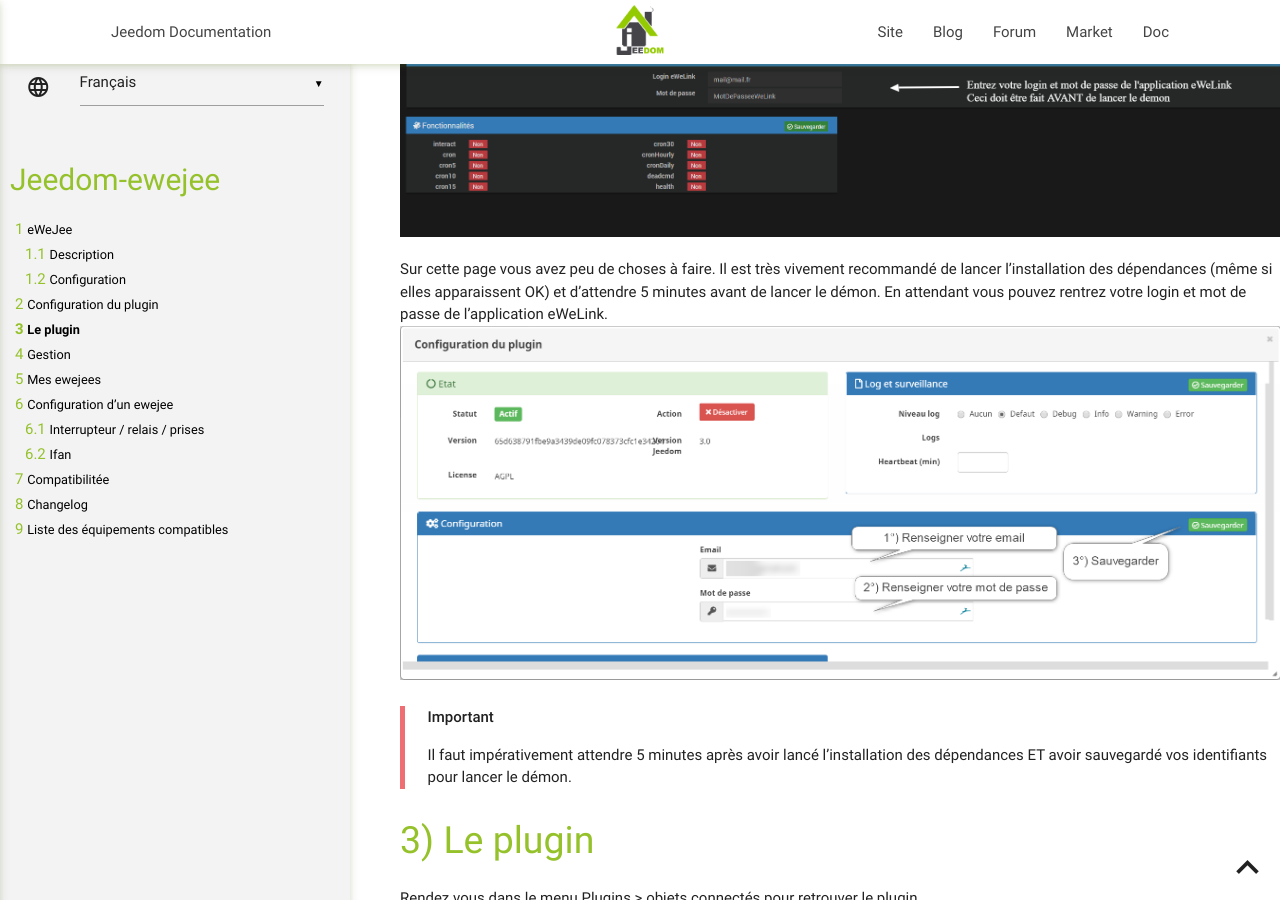
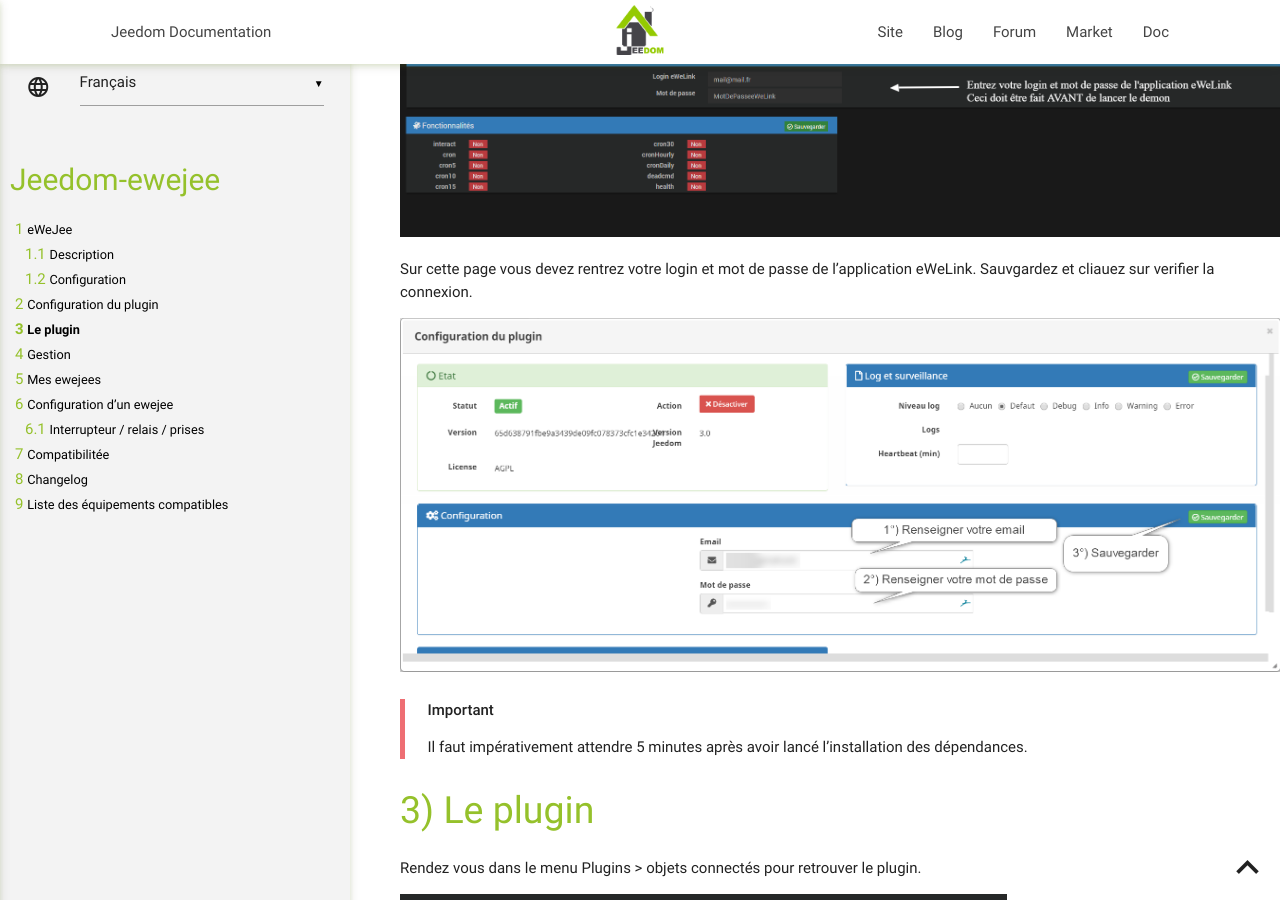
Before and after one commit to foulek57/jeedom-ewejee, a Jekyll site: the page built from docs/fr_FR/index.md, in a window 1280 px wide and 900 px high, scrolled down 1427 px. Built offline with Jekyll 4.4.1, drawn with Linux system fonts in a browser that asks for light colours; our own code applies the rules of GitHub Pages for plain Markdown files; some of the changed text lies outside the part shown.

Commit message:
Update index.md

```diff
--- a/docs/fr_FR/index.md
+++ b/docs/fr_FR/index.md
@@ -27,13 +27,14 @@ Suite à cela vous arriverez sur cette page :
 
 ![configuration](../images/configuration.png)
 
-Sur cette page vous avez peu de choses à faire. Il est très vivement recommandé de lancer l’installation des dépendances (même si elles apparaissent OK) et d’attendre 5 minutes avant de lancer le démon.
-En attendant vous pouvez rentrez votre login et mot de passe de l’application eWeLink.
+Sur cette page vous devez rentrez votre login et mot de passe de l’application eWeLink.
+Sauvgardez et cliauez sur verifier la connexion.
+
 ![login](../images/login.png)
 
 > **Important**
 >
-> Il faut impérativement attendre 5 minutes après avoir lancé l'installation des dépendances ET avoir sauvegardé vos identifiants pour lancer le démon.
+> Il faut impérativement attendre 5 minutes après avoir lancé l'installation des dépendances.
 
 Le plugin
 =========
@@ -90,23 +91,21 @@ Interrupteur / relais / prises
 Vous avez une commande action par « band » qui effectue un on s’il est éteint et un off s’il est allumé et un équipement info qui vous indique s'il est allumé ou éteint.
 Pour l'instant la mise a jour ne se fait que si ont appuie sur une commande action.
 Une mise a jour de l’état automatique sera mis en place plus tard.
+
+> **Info**
+> Il est normal de voir plusieurs channel et etat même si votre equipement n'a qu'un channel, car dans la synchronisation
+> on récupère tous les paramètres et sonoff a 4 paramètres même pour les equipements qui n'en ont qu'un seul.
+> Vous pouvez suprimmer ceux qui sont en trop.
+
 ![onglet_cmd_switch2](../images/onglet_cmd_switch2.png)
 
 Pour les relais utilisé en "contact sec", l'état de change pas car celui-ci envoi un "push" sur le relai.
-
-Si vous avez une équippement qui n'est pas reconnu, vous aurez par défaut 4 channel et 4 etat, biensur si vous n'avez qu'un channel vous pouvez supprimer tous les autres.
-
-Ifan
---------------
-
-A suivre…
-
-
 
 Compatibilitée
 =========
 
 Ce plugin est à ces débuts et pour pouvoir ajouter des équipements qui ne sont pas prévus, ou qui ne fonctionnent pas, il faut m'envoyer le fichier sync.json qui se trouve dans le dossier plugins/ewejee/core/js/sync.json
+
 > **Important**
 >	Ce fichier contient toutes les données que eWeLink possède, soit votre IP publique, l'apikey etc...
 >   Je n'ai pas besoin de ces informations personnels, donc vous pouvez ouvrir ce fichier avec un éditeur de texte pour supprimer ces données.
```
